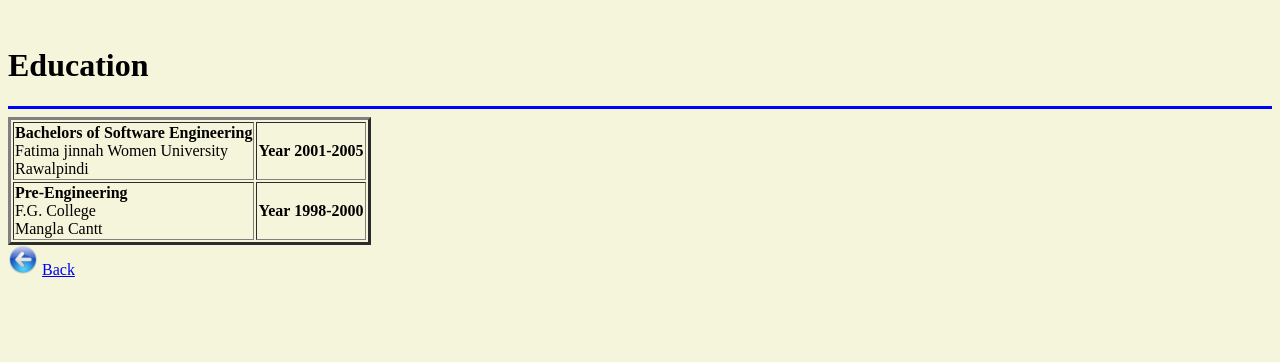
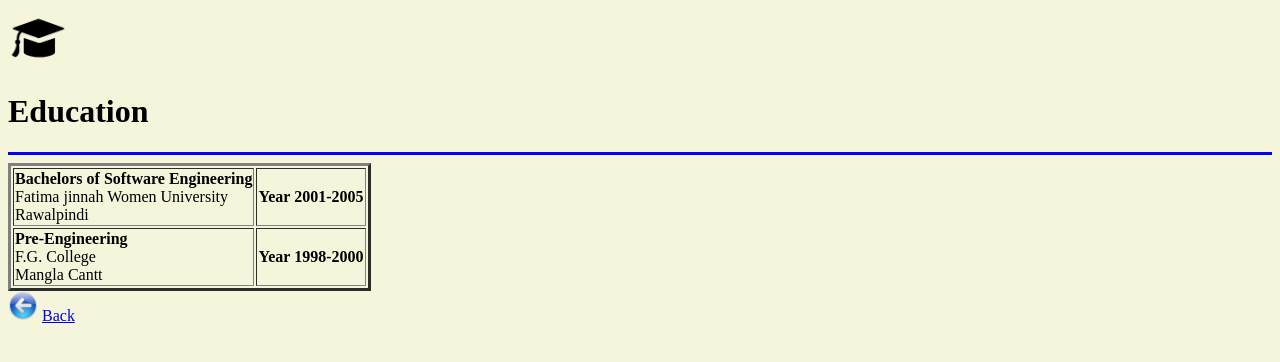
Before and after one commit to WebSB78/CV, a plain HTML site: page education.html in a window 1280 px wide. Drawn offline with Linux system fonts and the light colour scheme; files whose address does not match are found by name.

Commit message:
Update education.html

```diff
--- a/education.html
+++ b/education.html
@@ -7,7 +7,7 @@
 </head>
 
 <body bgcolor="beige">
-  <img src="images/education.png" alt="" width="60">
+  <img src="education.png" alt="" width="60">
   <h1>Education</h1>
   <hr size="3" color="blue">
   <table border="3">
```
